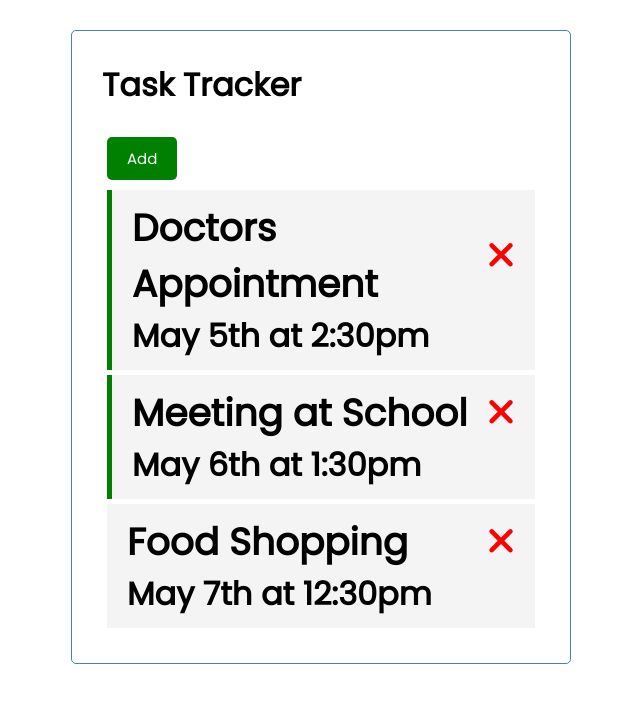
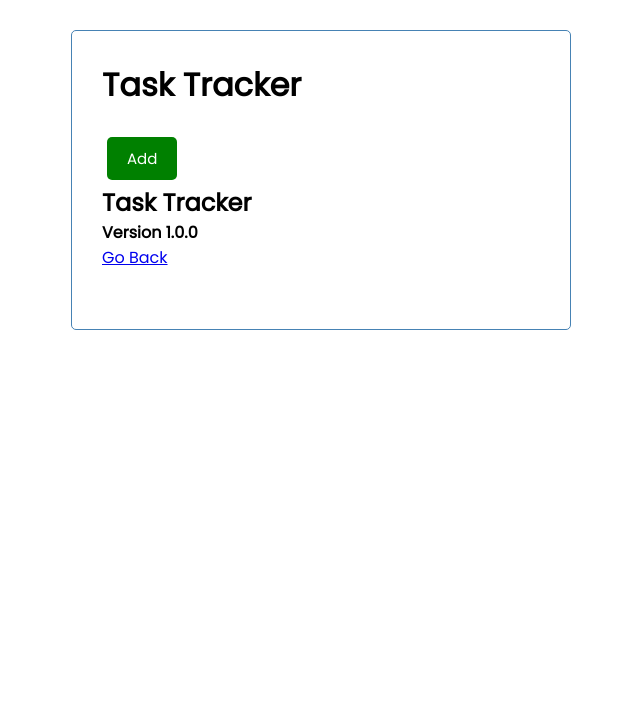
Before and after one commit to emoran0403/angular-traversy, an Angular app: page /about in a window 1280 px wide. Shown: the top 702 px of the page, without its empty margins (319-959 px from the left). Built offline with nearby package versions, Linux system fonts and the light colour scheme; data requests are answered from the project's data file.

Commit message:
added routing for an about page, removed duplicated component

```diff
--- a/db.json
+++ b/db.json
@@ -1,11 +1,5 @@
 {
   "tasks": [
-    {
-      "id": 1,
-      "text": "Doctors Appointment",
-      "day": "May 5th at 2:30pm",
-      "reminder": true
-    },
     {
       "id": 2,
       "text": "Meeting at School",
@@ -13,10 +7,16 @@
       "reminder": true
     },
     {
-      "id": 3,
-      "text": "Food Shopping",
-      "day": "May 7th at 12:30pm",
-      "reminder": false
+      "text": "test task",
+      "day": "test time",
+      "reminder": true,
+      "id": 3
+    },
+    {
+      "text": "more testing needed lol",
+      "day": "rn",
+      "reminder": false,
+      "id": 4
     }
   ]
 }
--- a/src/app/app.component.html
+++ b/src/app/app.component.html
@@ -1,3 +1,4 @@
 <div class="container">
   <app-header></app-header>
+  <router-outlet></router-outlet>
 </div>
--- a/src/app/app.module.ts
+++ b/src/app/app.module.ts
@@ -3,6 +3,7 @@
 import { FontAwesomeModule } from '@fortawesome/angular-fontawesome';
 import { HttpClientModule } from '@angular/common/http';
 import { FormsModule } from '@angular/forms';
+import { RouterModule, Routes } from '@angular/router';
 
 import { AppComponent } from './app.component';
 import { HeaderComponent } from './components/header/header.component';
@@ -10,6 +11,12 @@
 import { TasksComponent } from './components/tasks/tasks.component';
 import { TaskItemComponent } from './components/task-item/task-item.component';
 import { AddTaskComponent } from './components/add-task/add-task.component';
+import { AboutComponent } from './components/about/about.component';
+
+const appRoutes: Routes = [
+  { path: '', component: TasksComponent },
+  { path: 'about', component: AboutComponent },
+];
 
 @NgModule({
   // these imports are for components
@@ -20,9 +27,16 @@
     TasksComponent,
     TaskItemComponent,
     AddTaskComponent,
+    AboutComponent,
   ],
   // imports are for modules
-  imports: [BrowserModule, FontAwesomeModule, HttpClientModule, FormsModule],
+  imports: [
+    BrowserModule,
+    FontAwesomeModule,
+    HttpClientModule,
+    FormsModule,
+    RouterModule.forRoot(appRoutes),
+  ],
   providers: [],
   bootstrap: [AppComponent],
 })
--- /dev/null
+++ b/src/app/components/about/about.component.html
@@ -0,0 +1,5 @@
+<div>
+  <h2>Task Tracker</h2>
+  <h4>Version 1.0.0</h4>
+  <a routerLink="/">Go Back</a>
+</div>
--- /dev/null
+++ b/src/app/components/about/about.component.ts
@@ -0,0 +1,15 @@
+import { Component, OnInit } from '@angular/core';
+
+@Component({
+  selector: 'app-about',
+  templateUrl: './about.component.html',
+  styleUrls: ['./about.component.css']
+})
+export class AboutComponent implements OnInit {
+
+  constructor() { }
+
+  ngOnInit(): void {
+  }
+
+}
--- a/src/app/components/header/header.component.html
+++ b/src/app/components/header/header.component.html
@@ -7,5 +7,4 @@
     text="{{ showAddTask ? 'Close' : 'Add' }}"
     (btnClick)="toggleAddTask()"
   ></app-button>
-  <app-tasks></app-tasks>
 </h1>
```
Also changed, not shown: src/app/components/about/about.component.css (added), 1 other file (tests, documents, lock files or other folders).
